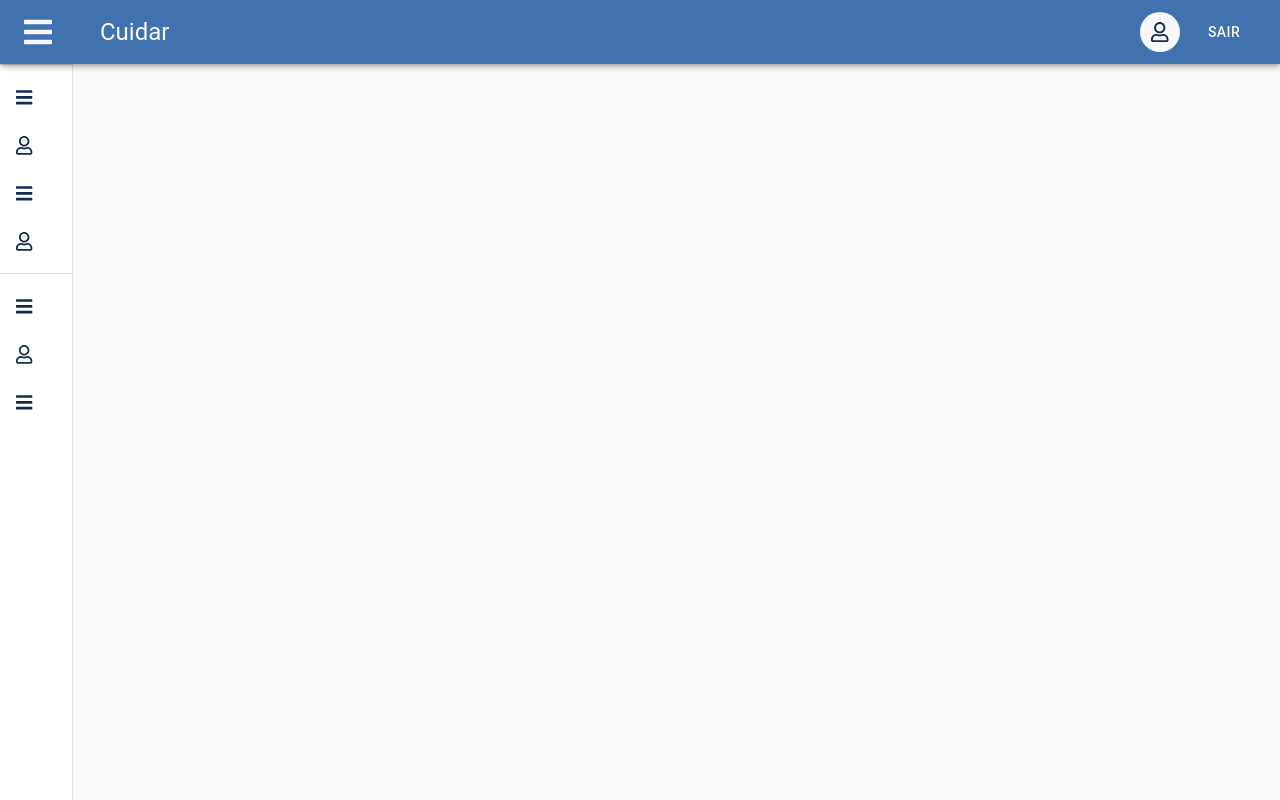
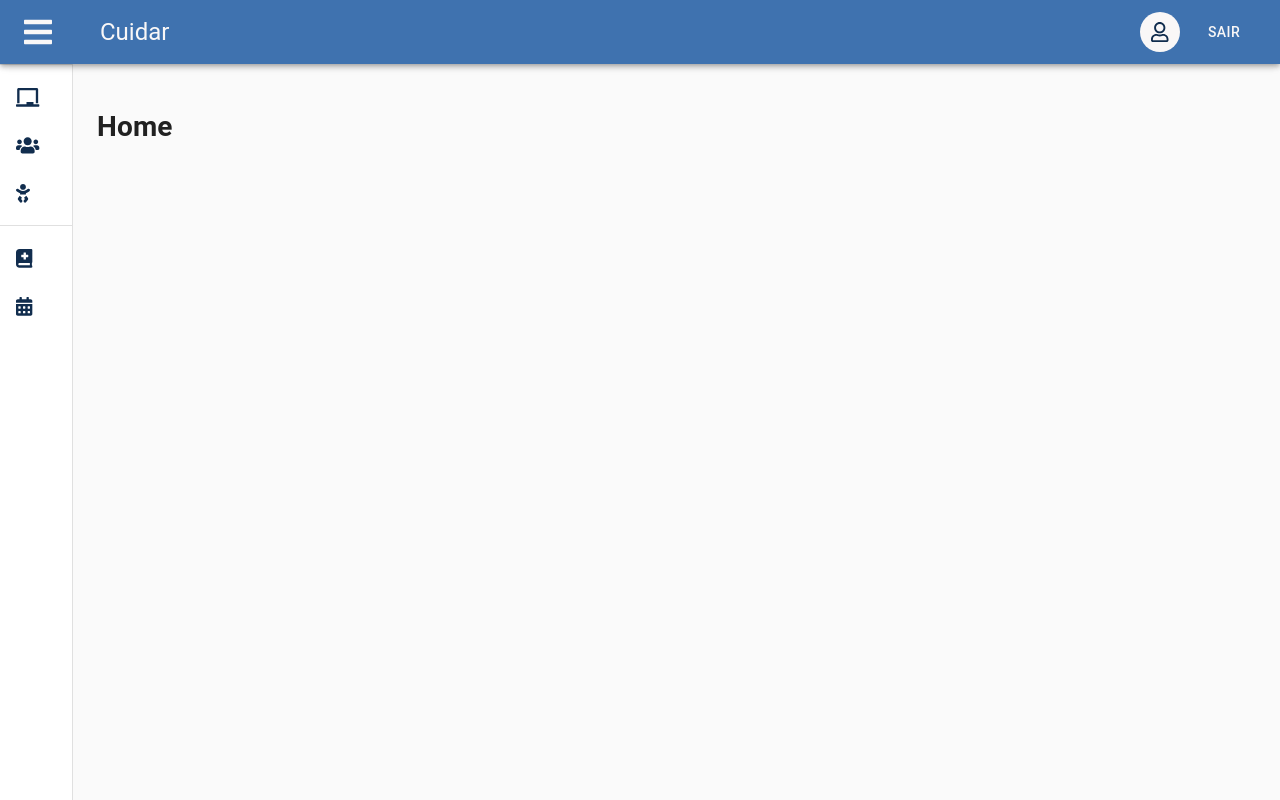
Before and after one commit to thaynnara007/Cuidar_Admin, a React (Create React App) app in the folder cuidar_admin/: page /home in a window 1280 px wide. Built offline with nearby package versions, Linux system fonts and the light colour scheme; no server answers.

Commit message:
adds new icon at navbar and router

```diff
--- a/cuidar_admin/src/App.js
+++ b/cuidar_admin/src/App.js
@@ -4,7 +4,6 @@ import { ToastContainer, toast } from 'react-toastify';
 import 'react-toastify/dist/ReactToastify.css';
 
 import Enter from './pages/enterPage';
-import Home from './pages/homepage';
 import NotFound from './pages/notFound';
 import Navbar from './components/navbar';
 
--- /dev/null
+++ b/cuidar_admin/src/components/icons/iconBoard.js
@@ -0,0 +1,9 @@
+import React from 'react';
+import { FontAwesomeIcon } from '@fortawesome/react-fontawesome';
+import { faChalkboard } from '@fortawesome/free-solid-svg-icons';
+
+function BoardIcon({ size = 'lg', color = '#112D4E', styles = {} }) {
+  return <FontAwesomeIcon icon={faChalkboard} size={size} style={{ color, ...styles }} />;
+}
+
+export default BoardIcon;
--- a/cuidar_admin/src/components/navbar/index.js
+++ b/cuidar_admin/src/components/navbar/index.js
@@ -1,3 +1,4 @@
+import { BrowserRouter as Router, Switch, Route } from 'react-router-dom';
 import { useHistory } from 'react-router';
 import React, { useState } from 'react';
 import clsx from 'clsx';
@@ -23,7 +24,9 @@ import ArrowLeftIcon from '../icons/iconArrowLeft';
 import UsersIcon from '../icons/iconUsers';
 import BabyIcon from '../icons/iconBaby';
 import CalendarIcon from '../icons/iconCalendar';
-import ActivityIcon from '../icons/iconActivity'
+import ActivityIcon from '../icons/iconActivity';
+import BoardIcon from '../icons/iconBoard';
+import Home from '../../pages/homepage';
 
 const drawerWidth = 240;
 
@@ -69,6 +72,7 @@ const useStyles = makeStyles((theme) => ({
     width: drawerWidth,
     flexShrink: 0,
     whiteSpace: 'nowrap',
+    backgroundColor: '#3112D4E',
   },
   drawerOpen: {
     width: drawerWidth,
@@ -170,28 +174,60 @@ function Navbar() {
       >
         <div className={classes.toolbar}>
           <IconButton onClick={handleDrawerClose}>
-            {theme.direction === 'rtl' ? <MenuIcon /> : <ProfileIcon />}
+            {theme.direction === 'rtl' ? (
+              <MenuIcon color="#F9F7F7" />
+            ) : (
+              <ArrowLeftIcon color="#112D4E" />
+            )}
           </IconButton>
         </div>
         <Divider />
         <List>
-          {['Inbox', 'Starred', 'Send email', 'Drafts'].map((text, index) => (
-            <ListItem button key={text}>
-              <ListItemIcon>{index % 2 === 0 ? <MenuIcon /> : <ProfileIcon />}</ListItemIcon>
-              <ListItemText primary={text} />
-            </ListItem>
-          ))}
+          <ListItem button key="how_to_use">
+            <ListItemIcon>
+              <BoardIcon />
+            </ListItemIcon>
+            <ListItemText primary="Como usar" />
+          </ListItem>
+          <ListItem button key="users">
+            <ListItemIcon>
+              <UsersIcon />
+            </ListItemIcon>
+            <ListItemText primary="Usuários" />
+          </ListItem>
+          <ListItem button key="patients">
+            <ListItemIcon>
+              <BabyIcon />
+            </ListItemIcon>
+            <ListItemText primary="Pacientes" />
+          </ListItem>
         </List>
         <Divider />
         <List>
-          {['All mail', 'Trash', 'Spam'].map((text, index) => (
-            <ListItem button key={text}>
-              <ListItemIcon>{index % 2 === 0 ? <MenuIcon /> : <ProfileIcon />}</ListItemIcon>
-              <ListItemText primary={text} />
-            </ListItem>
-          ))}
+          <ListItem button key="activitys">
+            <ListItemIcon>
+              <ActivityIcon />
+            </ListItemIcon>
+            <ListItemText primary="Atividades" />
+          </ListItem>
+          <ListItem button key="history">
+            <ListItemIcon>
+              <CalendarIcon />
+            </ListItemIcon>
+            <ListItemText primary="Histórico" />
+          </ListItem>
         </List>
       </Drawer>
+      <main className={classes.content}>
+        <div className={classes.toolbar} />
+        <Router>
+          <Switch>
+            <Route exact path="/home">
+              <Home />
+            </Route>
+          </Switch>
+        </Router>
+      </main>
     </div>
   );
 }
```
